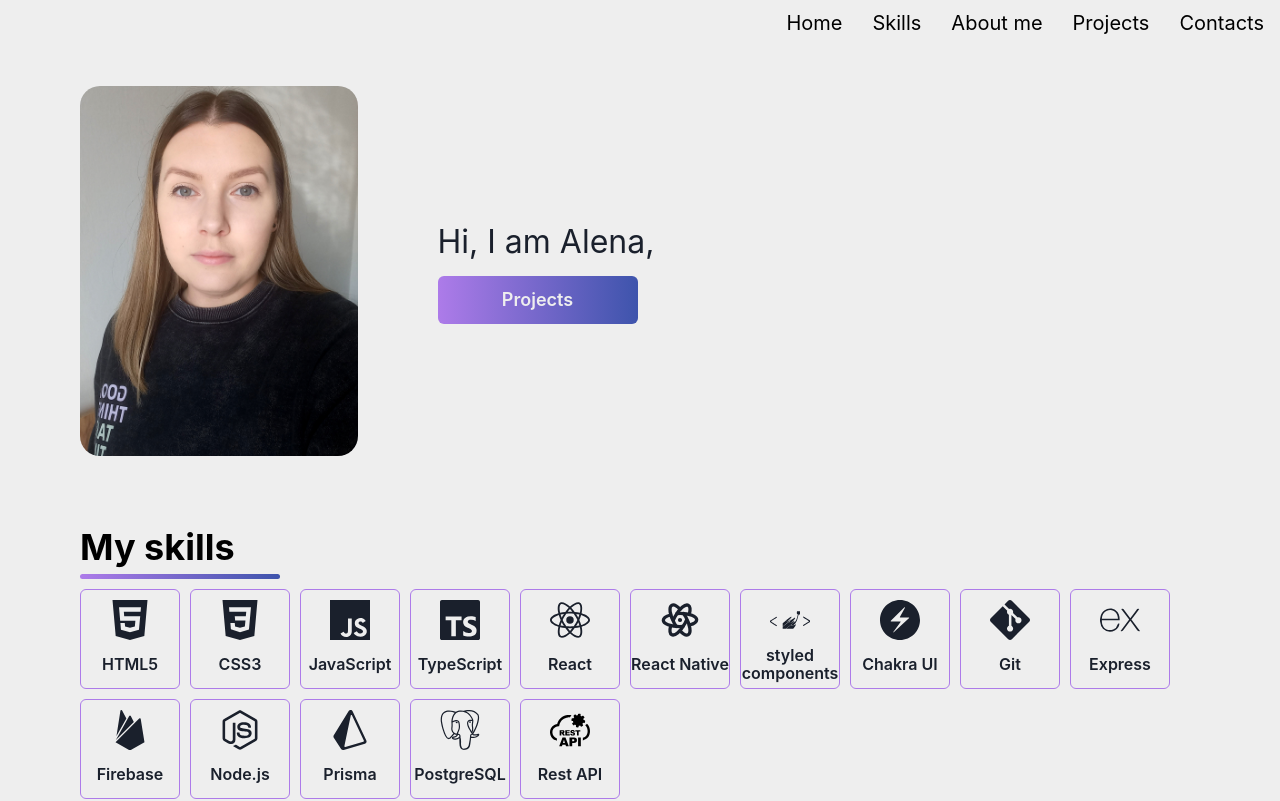
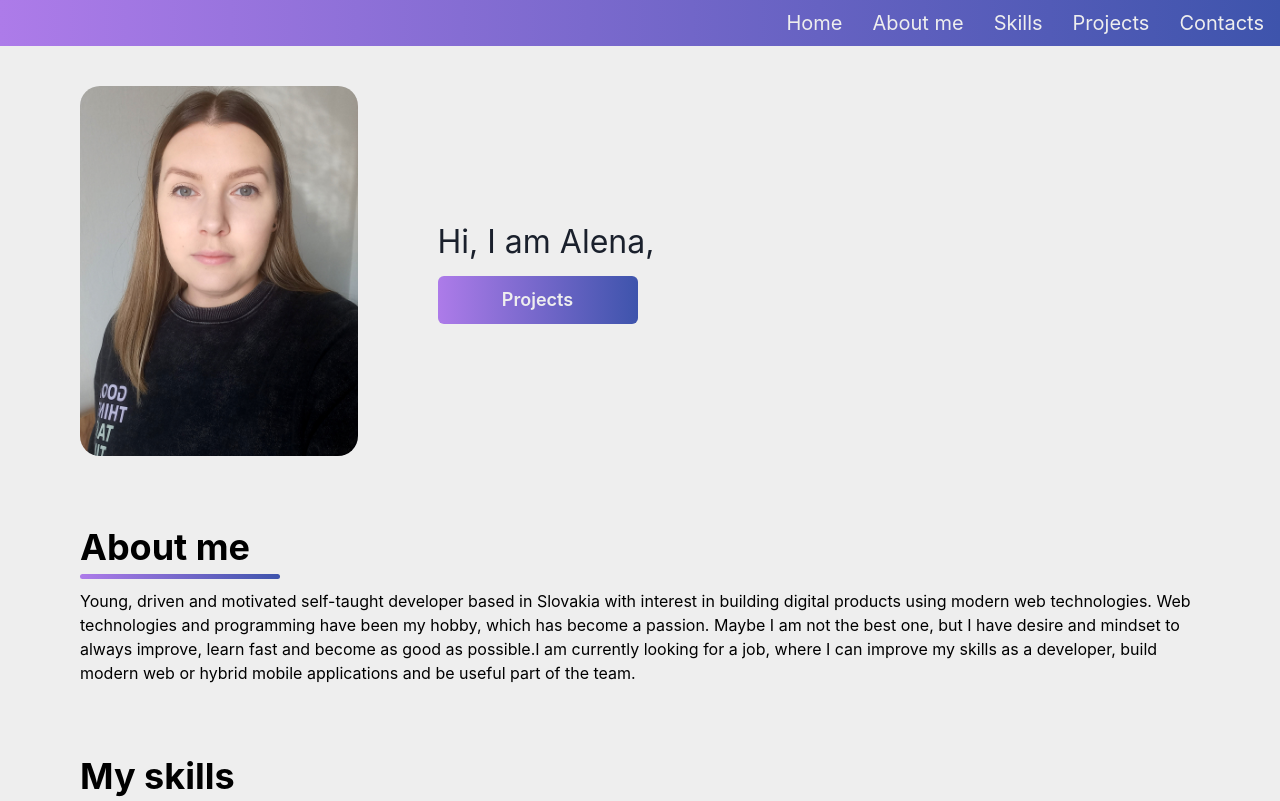
Before and after one commit to BruhovaAlena/my-portfolio, a React (Create React App) app: page / in a window 1280 px wide. Shown: the top 801 px of the page. Built offline with nearby package versions, Linux system fonts and the light colour scheme.

Commit message:
fix layout

```diff
--- a/src/App.tsx
+++ b/src/App.tsx
@@ -1,6 +1,4 @@
-import React from 'react';
-import './App.css';
-import { Box } from '@chakra-ui/react';
+import { Box, Flex } from '@chakra-ui/react';
 import NavBar from './components/units/NavBar';
 import Home from './components/sections/Home';
 import AboutMe from './components/sections/AboutMe';
@@ -11,29 +9,27 @@ import Footer from './components/sections/Footer';
 
 function App() {
   return (
-    <>
+    <Flex flexDir="column" alignItems="center">
       <NavBar />
+      <Box maxWidth="1500px">
         <Box id="home">
           <Home />
-      </Box>
-
-      <Box id="skills" pt="30px">
-        <Skills />
         </Box>
         <Box id="about" pt="30px">
           <AboutMe />
         </Box>
-
+        <Box id="skills" pt="30px">
+          <Skills />
+        </Box>
         <Box id="projects" pt="30px">
           <Projects />
         </Box>
-
         <Box id="contacts" pt="30px">
           <Contacts />
         </Box>
-
         <Footer />
-    </>
+      </Box>
+    </Flex>
   );
 }
 
--- a/src/components/sections/AboutMe.tsx
+++ b/src/components/sections/AboutMe.tsx
@@ -1,5 +1,5 @@
-import React from 'react';
 import { Flex, Text, Heading, Box, theme } from '@chakra-ui/react';
+
 const AboutMe = () => {
   return (
     <Box>
@@ -29,12 +29,14 @@ const AboutMe = () => {
           textAlign={{ base: 'justify', lg: 'left' }}
           mt="10px"
         >
-          Young, driven and motivated self-taught developer with interest in
-          building digital products using modern web technologies. Web
-          technologies and programming have been my hobby, which has become a
-          passion.Maybe I am not the best one, but I have desire and mindset to
-          always improve, learn fast and become as good as possible. I'm now
-          seeking a full-time role where I can contribute my skills in coding.
+          Young, driven and motivated self-taught developer based in Slovakia
+          with interest in building digital products using modern web
+          technologies. Web technologies and programming have been my hobby,
+          which has become a passion. Maybe I am not the best one, but I have
+          desire and mindset to always improve, learn fast and become as good as
+          possible.I am currently looking for a job, where I can improve my
+          skills as a developer, build modern web or hybrid mobile applications
+          and be useful part of the team.
         </Text>
       </Flex>
     </Box>
--- a/src/components/sections/Home.tsx
+++ b/src/components/sections/Home.tsx
@@ -1,14 +1,6 @@
-import React from 'react';
-import {
-  Button,
-  Flex,
-  Text,
-  Heading,
-  theme,
-  Image,
-  Show,
-} from '@chakra-ui/react';
+import { Button, Flex, theme, Image, Show } from '@chakra-ui/react';
 import { TypeAnimation } from 'react-type-animation';
+import myPhoto from '../../images/myPhoto.jpg';
 
 const Home = () => {
   return (
@@ -19,8 +11,7 @@ const Home = () => {
       mt={10}
     >
       <Image
-        src="fotka.jpg"
-        alt="Dan Abramov"
+        src={myPhoto}
         w={{ base: '200px', md: '250px', lg: '290px' }}
         h={{ base: '250px', md: '320px', lg: '370px' }}
         borderRadius="20px"
@@ -39,7 +30,11 @@ const Home = () => {
               500,
               'Hi, I am Alena, Frontend Developer',
               500,
-              'Hi, I am Alena, Book Lover',
+              'Hi, I am Alena, Books Addict',
+              500,
+              'Hi, I am Alena, Plants Lover',
+              500,
+              'Hi, I am Alena, #1 Harry Styles fan',
               500,
               'Hi, I am Alena,',
               500,
@@ -55,7 +50,11 @@ const Home = () => {
               500,
               'Hi, I am Alena, Frontend Developer',
               500,
-              'Hi, I am Alena, Book Lover',
+              'Hi, I am Alena, Books Addict',
+              500,
+              'Hi, I am Alena, Plants Lover',
+              500,
+              'Hi, I am Alena, #1 Harry Styles fan',
               500,
               'Hi, I am Alena,',
               500,
--- a/src/components/sections/Skills.tsx
+++ b/src/components/sections/Skills.tsx
@@ -105,7 +105,7 @@ const Skills = () => {
           fontFamily={theme.fonts.heading}
           textAlign={{ base: 'center', lg: 'left' }}
         >
-          I am learning
+          I am currently learning
         </Heading>
 
         <Flex
--- a/src/components/units/NavBar.tsx
+++ b/src/components/units/NavBar.tsx
@@ -1,13 +1,14 @@
-import React from 'react';
 import {
   Flex,
   Stack,
   useDisclosure,
   Icon,
-  Text,
   theme,
+  Link,
 } from '@chakra-ui/react';
 import { GiHamburgerMenu } from 'react-icons/gi';
+import { NAV_LINKS } from '../../constants/navLinks';
+import { NavBarItem } from './NavBarItem';
 
 const NavBar = () => {
   const { isOpen, onOpen, onClose } = useDisclosure();
@@ -18,24 +19,14 @@ const NavBar = () => {
       px={4}
       direction={['column', 'column', 'row']}
       justifyContent="space-between"
-      bgColor="white"
       position="sticky"
       top="0"
       width="100%"
       overflow={'hidden'}
       zIndex={1}
+      bgGradient="linear(to-r, #AD7BE9,#3E54AC)"
     >
       <Flex alignItems="center" wrap="wrap">
-        {/* <Flex flexGrow={1} justify="center">
-          <Text
-            ml={[4, 0]}
-            fontSize="3xl"
-            color="black"
-            fontFamily={theme.fonts.body}
-          >
-            Alena
-          </Text>
-        </Flex> */}
         <Icon
           as={GiHamburgerMenu}
           onClick={isOpen ? onClose : onOpen}
@@ -53,56 +44,9 @@ const NavBar = () => {
           align={{ sm: 'left', md: 'center' }}
           spacing="30px"
         >
-          <a
-            href="#home"
-            style={{
-              color: '#000000',
-              fontSize: '20px',
-              fontFamily: theme.fonts.body,
-            }}
-          >
-            Home
-          </a>
-          <a
-            href="#skills"
-            style={{
-              color: '#000000',
-              fontSize: '20px',
-              fontFamily: theme.fonts.body,
-            }}
-          >
-            Skills
-          </a>
-          <a
-            href="#about"
-            style={{
-              color: '#000000',
-              fontSize: '20px',
-              fontFamily: theme.fonts.body,
-            }}
-          >
-            About me
-          </a>
-          <a
-            href="#projects"
-            style={{
-              color: '#000000',
-              fontSize: '20px',
-              fontFamily: theme.fonts.body,
-            }}
-          >
-            Projects
-          </a>
-          <a
-            href="#contacts"
-            style={{
-              color: '#000000',
-              fontSize: '20px',
-              fontFamily: theme.fonts.body,
-            }}
-          >
-            Contacts
-          </a>
+          {NAV_LINKS.map(({ href, text }) => (
+            <NavBarItem href={href} text={text} key={text} />
+          ))}
         </Stack>
       </Flex>
     </Flex>
--- /dev/null
+++ b/src/components/units/NavBarItem.tsx
@@ -0,0 +1,20 @@
+import { theme, Link } from '@chakra-ui/react';
+import React from 'react';
+
+export type NavBarItemProps = {
+  href: string;
+  text: string;
+};
+
+export const NavBarItem = ({ href, text }: NavBarItemProps) => {
+  return (
+    <Link
+      href={href}
+      color="white"
+      fontSize="20px"
+      fontFamily={theme.fonts.body}
+    >
+      {text}
+    </Link>
+  );
+};
--- /dev/null
+++ b/src/constants/navLinks.ts
@@ -0,0 +1,9 @@
+import { NavBarItemProps } from '../components/units/NavBarItem';
+
+export const NAV_LINKS: NavBarItemProps[] = [
+  { href: '#home', text: 'Home' },
+  { href: '#about', text: 'About me' },
+  { href: '#skills', text: 'Skills' },
+  { href: '#projects', text: 'Projects' },
+  { href: '#contacts', text: 'Contacts' },
+];
--- a/src/index.tsx
+++ b/src/index.tsx
@@ -17,6 +17,10 @@ const theme = extendTheme({
     darkBlue: '#3E54AC',
     lightBlue: '#BFDCE5',
     white: '#EEEEEE',
+    green: '#b5b830',
+    purple: '#7c57ed',
+    darkGreen: '#3d8b7d',
+    background: '#fff0f0',
   },
 });
 
```
Also changed, not shown: src/App.css (deleted, +0 -38 lines), src/images/myPhoto.jpg (renamed from public/fotka.jpg). Lines whose indentation alone changed are shown as unchanged.
